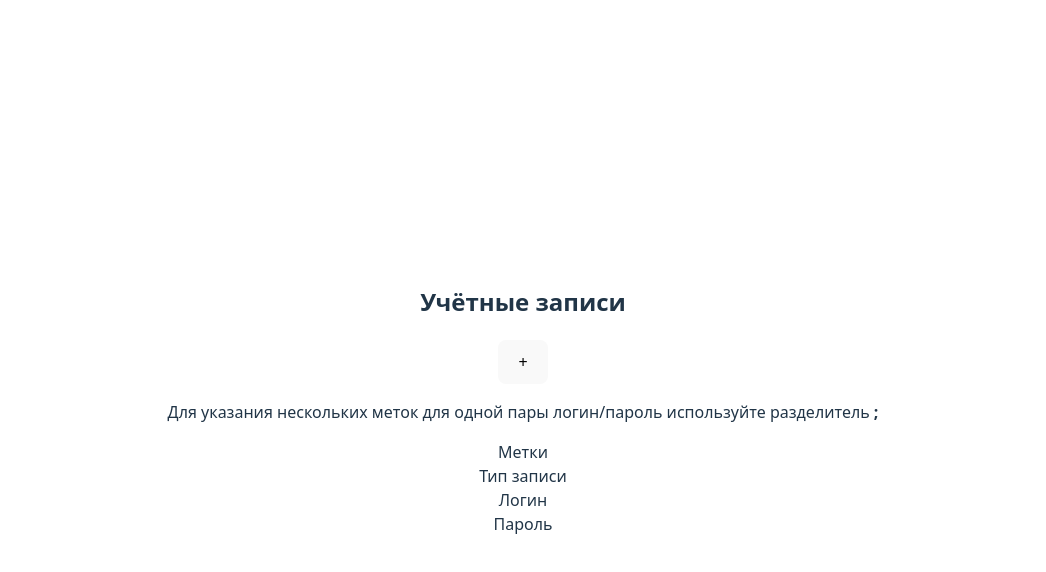
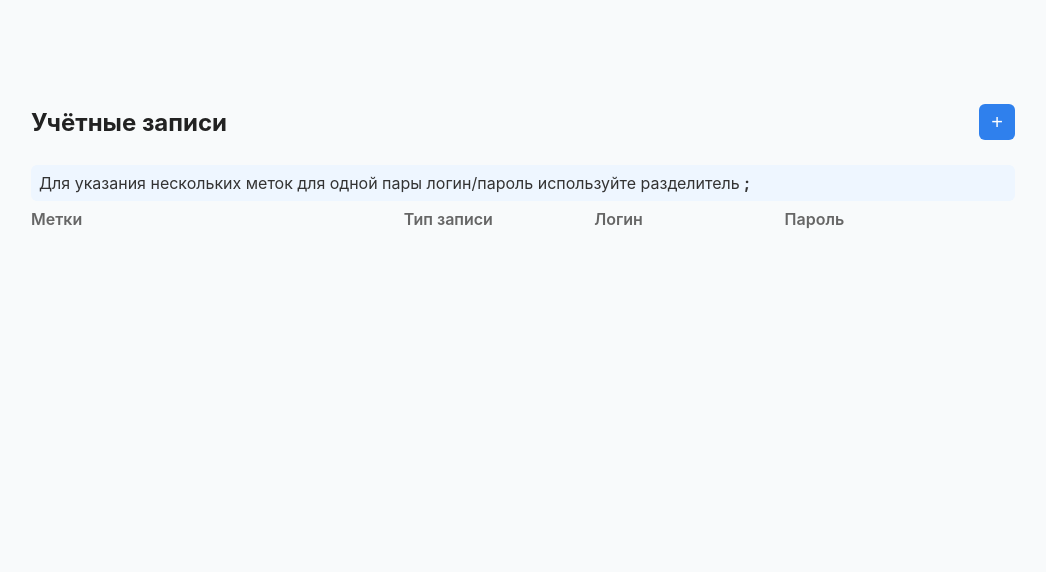
Before and after one commit to KunitzAn/vue-accounts-manager, a Vue app: page / in a window 1280 px wide. Shown: the top 572 px of the page, without its empty margins (117-1163 px from the left). Built offline with nearby package versions, Linux system fonts and the light colour scheme; the HTML template or start-up script is replaced by a standard one.

Commit message:
style: add basic styles for form and account items

```diff
--- a/src/components/AccountItem.vue
+++ b/src/components/AccountItem.vue
@@ -71,28 +71,31 @@ function onBlurLabels() {
   const parsed = labelsInput.value.split(';').map(s => s.trim()).filter(Boolean)
   const labels = parsed.map(t => ({ text: t }))
   store.updateAccount(props.account.id, { labels })
-  // Если валидация для labels нужна — добавь: store.validateAccount(props.account.id)
 }
 
 function onChangeType() {
   const newType = typeLocal.value
   store.updateAccount(props.account.id, { type: newType, password: newType === 'LDAP' ? null : (props.account.password ?? '') })
-  // Если нужно: store.validateAccount(props.account.id)
 }
 
 function onBlurLogin() {
   loginLocal.value = loginLocal.value.slice(0, 100)
   store.updateAccount(props.account.id, { login: loginLocal.value })
-  store.validateAccount(props.account.id)  // Явный вызов валидации для login
 }
 
 function onBlurPassword() {
   passwordLocal.value = passwordLocal.value.slice(0, 100)
   store.updateAccount(props.account.id, { password: passwordLocal.value })
-  store.validateAccount(props.account.id)  // Явный вызов валидации для password
 }
 
 function remove() {
   store.removeAccount(props.account.id)
 }
 </script>
+
+<style scoped>
+.account-row { display:grid; grid-template-columns: 2fr 1fr 1fr 1fr 40px; gap:8px; align-items:center; }
+.input { padding:8px; border:1px solid #ddd; border-radius:6px; width:100%; box-sizing:border-box; }
+.invalid { border-color: #ff4d4f; box-shadow: 0 0 0 3px rgba(255,77,79,0.06); }
+.btn-delete { background:none; border:none; cursor:pointer; font-size:18px; }
+</style>
--- a/src/components/AccountsForm.vue
+++ b/src/components/AccountsForm.vue
@@ -32,3 +32,11 @@ import { useAccountsStore } from '../store/accounts'
 const store = useAccountsStore()
 function add() { store.addAccount() }
 </script>
+
+<style scoped>
+.header { display:flex; justify-content:space-between; align-items:center; gap:12px; }
+.btn-add { width:36px; height:36px; border-radius:6px; background:#2f80ed; color:white; border:none; font-size:20px; cursor:pointer; }
+.hint { background:#eef6ff; padding:8px; border-radius:6px; color:#333; margin:8px 0; }
+.table-headers { display:grid; grid-template-columns: 2fr 1fr 1fr 1fr 40px; gap:8px; font-weight:600; color:#666; margin-top:8px; }
+.rows { margin-top:8px; display:flex; flex-direction:column; gap:8px; }
+</style>
--- a/src/style.css
+++ b/src/style.css
@@ -1,79 +1,9 @@
-:root {
-  font-family: system-ui, Avenir, Helvetica, Arial, sans-serif;
-  line-height: 1.5;
-  font-weight: 400;
-
-  color-scheme: light dark;
-  color: rgba(255, 255, 255, 0.87);
-  background-color: #242424;
-
-  font-synthesis: none;
-  text-rendering: optimizeLegibility;
-  -webkit-font-smoothing: antialiased;
-  -moz-osx-font-smoothing: grayscale;
+body {
+  font-family: Inter, system-ui, -apple-system, "Segoe UI", Roboto, "Helvetica Neue", Arial;
+  background: #f8fafb;
+  color: #222;
+  margin: 0;
+  padding: 16px;
 }
-
-a {
-  font-weight: 500;
-  color: #646cff;
-  text-decoration: inherit;
-}
-a:hover {
-  color: #535bf2;
-}
-
-body {
-  margin: 0;
-  display: flex;
-  place-items: center;
-  min-width: 320px;
-  min-height: 100vh;
-}
-
-h1 {
-  font-size: 3.2em;
-  line-height: 1.1;
-}
-
-button {
-  border-radius: 8px;
-  border: 1px solid transparent;
-  padding: 0.6em 1.2em;
-  font-size: 1em;
-  font-weight: 500;
-  font-family: inherit;
-  background-color: #1a1a1a;
-  cursor: pointer;
-  transition: border-color 0.25s;
-}
-button:hover {
-  border-color: #646cff;
-}
-button:focus,
-button:focus-visible {
-  outline: 4px auto -webkit-focus-ring-color;
-}
-
-.card {
-  padding: 2em;
-}
-
-#app {
-  max-width: 1280px;
-  margin: 0 auto;
-  padding: 2rem;
-  text-align: center;
-}
-
-@media (prefers-color-scheme: light) {
-  :root {
-    color: #213547;
-    background-color: #ffffff;
-  }
-  a:hover {
-    color: #747bff;
-  }
-  button {
-    background-color: #f9f9f9;
-  }
-}
+#app { padding: 8px; }
+button { cursor: pointer; }
```
